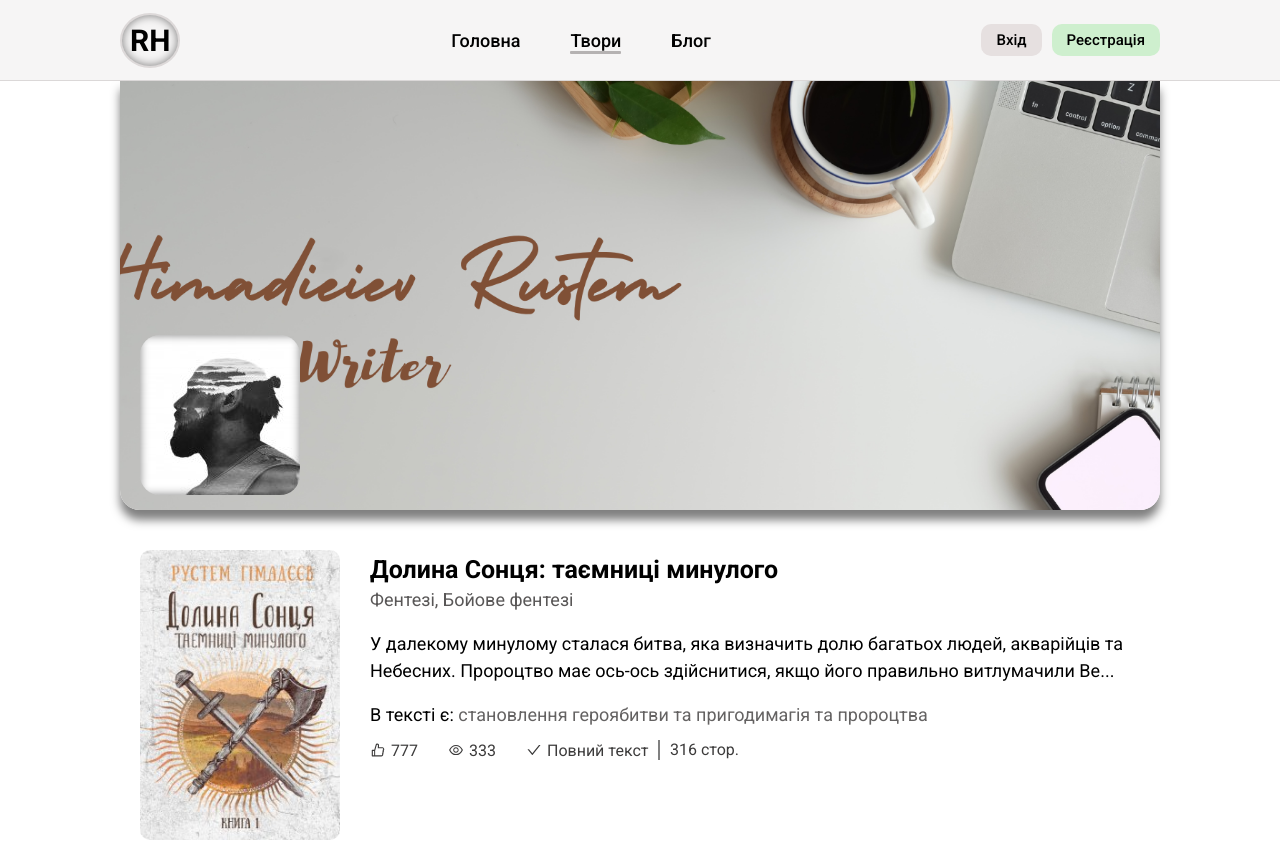
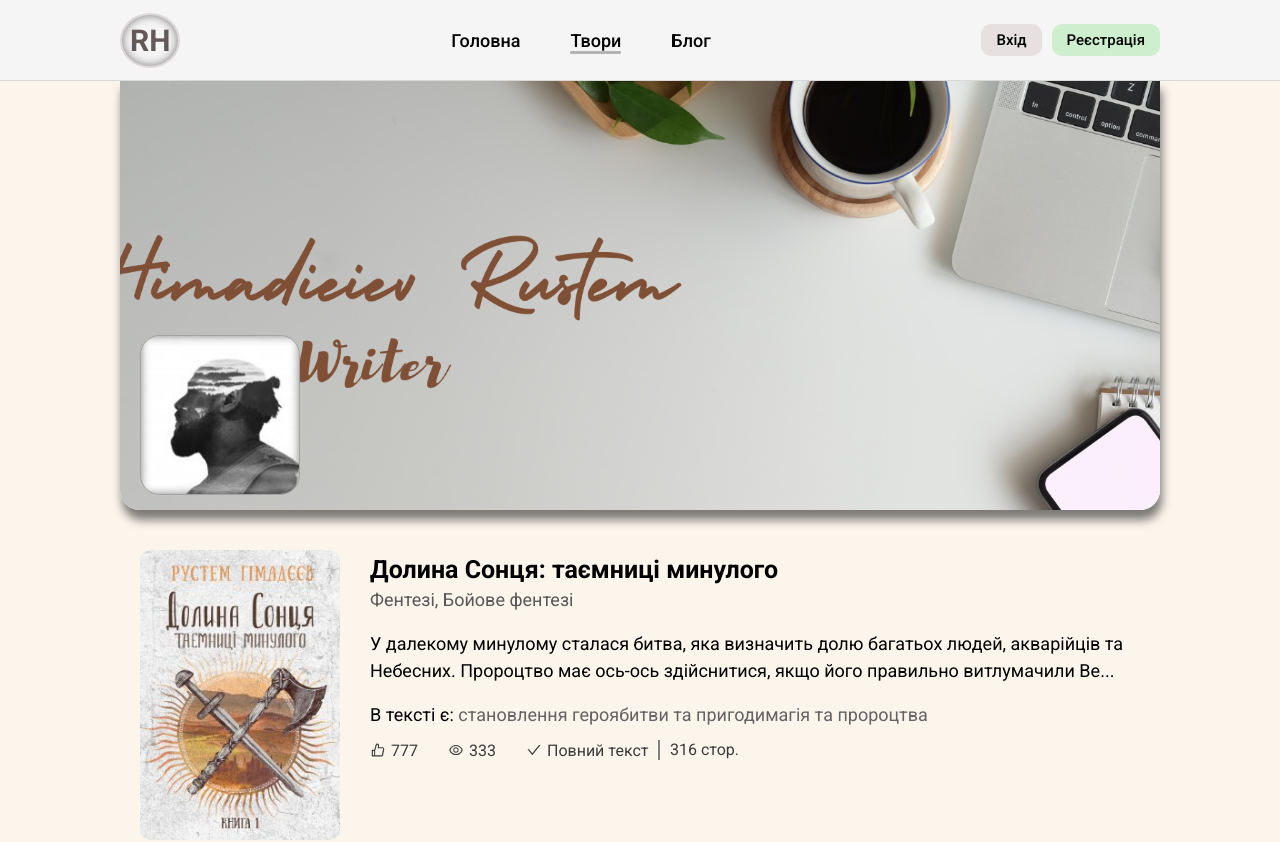
Before and after one commit to Himadieiev/rustem-writer, a React (Create React App) app: page /rustem-writer/works in a window 1280 px wide. Shown: the top 842 px of the page. Built offline with nearby package versions, Linux system fonts and the light colour scheme.

Commit message:
update styles

```diff
--- a/src/components/BookItem/BookItem.jsx
+++ b/src/components/BookItem/BookItem.jsx
@@ -21,11 +21,11 @@ const BookItem = ({ book }) => {
         </p>
         <div className={css.info}>
           <div className={css.likesWrapper}>
-            <AiOutlineLike />
+            <AiOutlineLike className={css.likeIcon} />
             <span>777</span>
           </div>
           <div className={css.viewsWrapper}>
-            <AiOutlineEye />
+            <AiOutlineEye className={css.eyeIcon} />
             <span>333</span>
           </div>
           <div className={css.infoTextWrapper}>
--- a/src/components/BookItem/BookItem.module.css
+++ b/src/components/BookItem/BookItem.module.css
@@ -8,6 +8,11 @@
   overflow: hidden;
   width: 200px;
   height: 290px;
+  transition: box-shadow 0.2s ease-in;
+}
+
+.imgWrapper:hover {
+  box-shadow: 0px 5px 5px rgba(0, 0, 0, 0.5);
 }
 
 img {
@@ -59,6 +64,17 @@ img {
   gap: 5px;
 }
 
+.likeIcon,
+.eyeIcon {
+  transition: scale 0.2s ease-in;
+  cursor: pointer;
+}
+
+.likeIcon:hover,
+.eyeIcon:hover {
+  scale: 1.1;
+}
+
 .viewsWrapper {
   display: flex;
   justify-content: center;
--- a/src/components/Hero/Hero.module.css
+++ b/src/components/Hero/Hero.module.css
@@ -7,7 +7,7 @@
   height: 430px;
   border-bottom-left-radius: 20px;
   border-bottom-right-radius: 20px;
-  box-shadow: 0 10px 10px rgba(0, 0, 0, 0.5);
+  box-shadow: 2px 10px 10px rgba(0, 0, 0, 0.5);
   position: relative;
 }
 
@@ -28,6 +28,7 @@
   width: 160px;
   height: 160px;
   border-radius: 20px;
+  border: 1px solid rgb(163, 161, 161);
   overflow: hidden;
   top: 255px;
   left: 20px;
--- a/src/components/Navbar/Navbar.jsx
+++ b/src/components/Navbar/Navbar.jsx
@@ -12,9 +12,11 @@ const Navbar = () => {
     <header className={css.header}>
       <div className="container">
         <div className={css.headerTop}>
-          <NavLink to="/" className={css.logo}>
-            RH
-          </NavLink>
+          <div className={css.logoWrapper}>
+            <NavLink to="/" className={css.logo}>
+              RH
+            </NavLink>
+          </div>
           <nav className={css.nav}>
             <NavLink
               className={({ isActive }) => (isActive ? activeLink : normalLink)}
--- a/src/components/Navbar/Navbar.module.css
+++ b/src/components/Navbar/Navbar.module.css
@@ -10,6 +10,16 @@
   display: flex;
   align-items: center;
   justify-content: space-between;
+}
+
+.logoWrapper {
+  color: rgb(101, 90, 90);
+  transition: scale 0.2s linear, color 0.2s ease-in;
+}
+
+.logoWrapper:hover {
+  scale: 1.1;
+  color: rgb(164, 159, 159);
 }
 
 .logo {
--- a/src/pages/Home/Home.jsx
+++ b/src/pages/Home/Home.jsx
@@ -5,21 +5,37 @@ import css from "./Home.module.css";
 import Hero from "../../components/Hero/Hero";
 
 const Home = () => {
-  const props = useSpring({
+  const initialBg =
+    "linear-gradient(to bottom, rgba(226, 203, 119, 0.781), rgba(247, 247, 244, 0.5)";
+  const finalBg =
+    "linear-gradient(to bottom, rgba(247, 247, 244, 0.5), rgba(226, 203, 119, 0.781)";
+
+  const greet = useSpring({
     from: { opacity: 0, transform: "translateY(-4rem)" },
     to: { opacity: 1, transform: "translateY(0rem)" },
+    config: { duration: 1500 },
+  });
+
+  const bg = useSpring({
+    from: { backgroundImage: initialBg },
+    to: { backgroundImage: finalBg },
     config: { duration: 1000 },
   });
 
   return (
-    <main className={css.home}>
+    <animated.main
+      style={{
+        backgroundImage: bg.backgroundImage,
+      }}
+      className={css.home}
+    >
       <div className="container">
         <Hero bg="bg-home" />
-        <animated.div style={props} className={css.greet}>
+        <animated.div style={greet} className={css.greet}>
           Вітаю Вас, мої друзі!
         </animated.div>
       </div>
-    </main>
+    </animated.main>
   );
 };
 
--- a/src/pages/Home/Home.module.css
+++ b/src/pages/Home/Home.module.css
@@ -1,10 +1,7 @@
 .home {
   min-height: calc(100vh - 80px);
   padding-top: 80px;
-  background-image: url(./../../assets/images/bg.png);
-  background-repeat: no-repeat;
   background-size: cover;
-  background-position: center center;
   height: 100%;
 }
 
--- a/src/pages/OneWork/OneWork.jsx
+++ b/src/pages/OneWork/OneWork.jsx
@@ -44,7 +44,7 @@ const OneWork = () => {
             </div>
             <div className={css.linksWrapper}>
               <div className={css.likesWrapper}>
-                <AiOutlineLike />
+                <AiOutlineLike className={css.likeIcon} />
                 <span>33</span>
               </div>
               <div className={css.backLinkWrapper}>
--- a/src/pages/OneWork/OneWork.module.css
+++ b/src/pages/OneWork/OneWork.module.css
@@ -86,6 +86,15 @@
   font-size: 15px;
 }
 
+.likeIcon {
+  transition: scale 0.2s ease-in;
+  cursor: pointer;
+}
+
+.likeIcon:hover {
+  scale: 1.1;
+}
+
 .backLinkWrapper {
   display: flex;
   align-items: center;
@@ -93,10 +102,11 @@
   padding: 7px 15px;
   border-radius: 20px;
   font-size: 15px;
+  transition: background-color 0.2s ease-in;
 }
 
 .backLinkWrapper:hover {
-  background-color: rgb(221, 216, 216);
+  background-color: rgb(238, 234, 234);
 }
 
 .btn {
@@ -110,15 +120,16 @@
   gap: 50px;
   margin-top: 20px;
   padding: 10px 0;
+  color: rgb(2, 93, 2);
+  font-weight: 500;
 }
 
 .link {
-  color: rgb(58, 37, 37);
   transition: color 0.2s ease-in, scale 0.2s linear;
 }
 
 .link:hover {
-  color: rgb(1, 97, 1);
+  color: rgb(75, 75, 75);
   scale: 1.1;
 }
 
--- a/src/pages/Works/Works.module.css
+++ b/src/pages/Works/Works.module.css
@@ -1,6 +1,8 @@
 .works {
   min-height: calc(100vh - 160px);
   padding-top: 80px;
+  padding-bottom: 20px;
+  background-color: rgb(251, 245, 236);
 }
 
 .worksWrapper {
```
